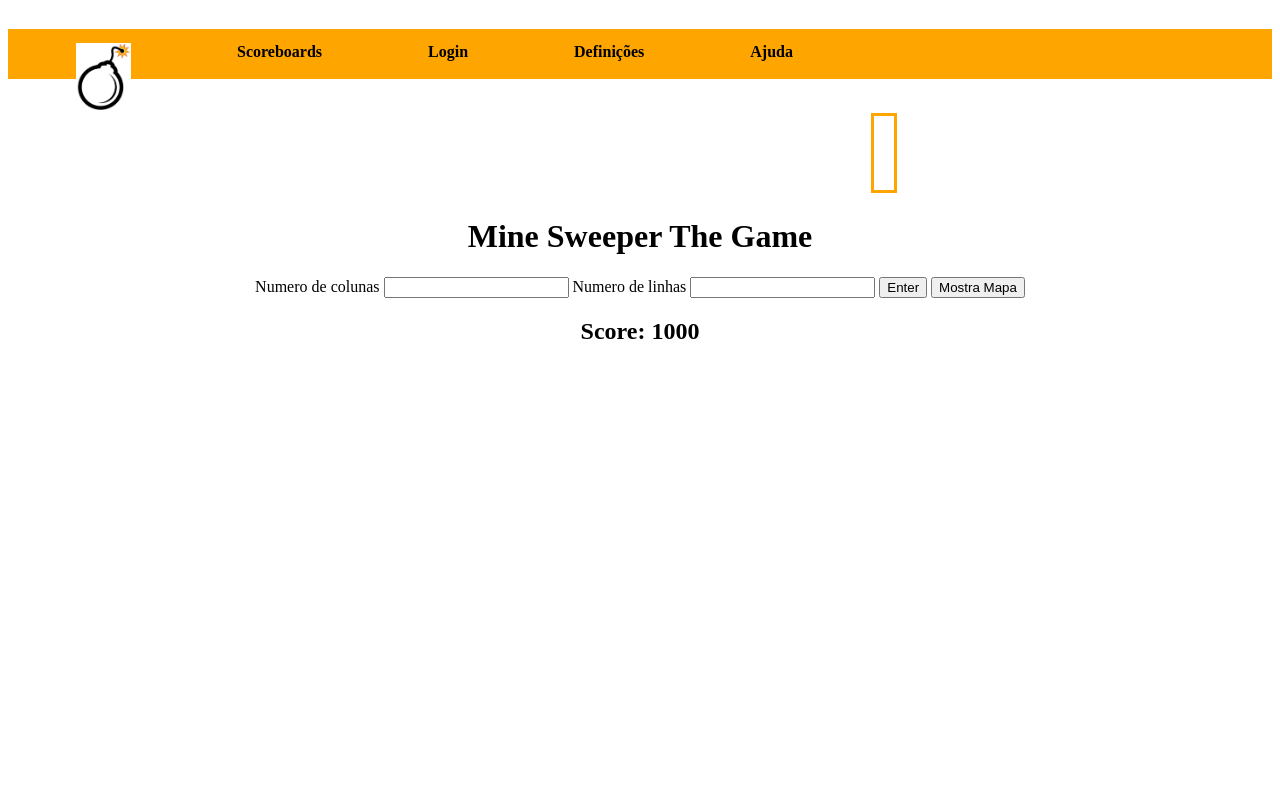
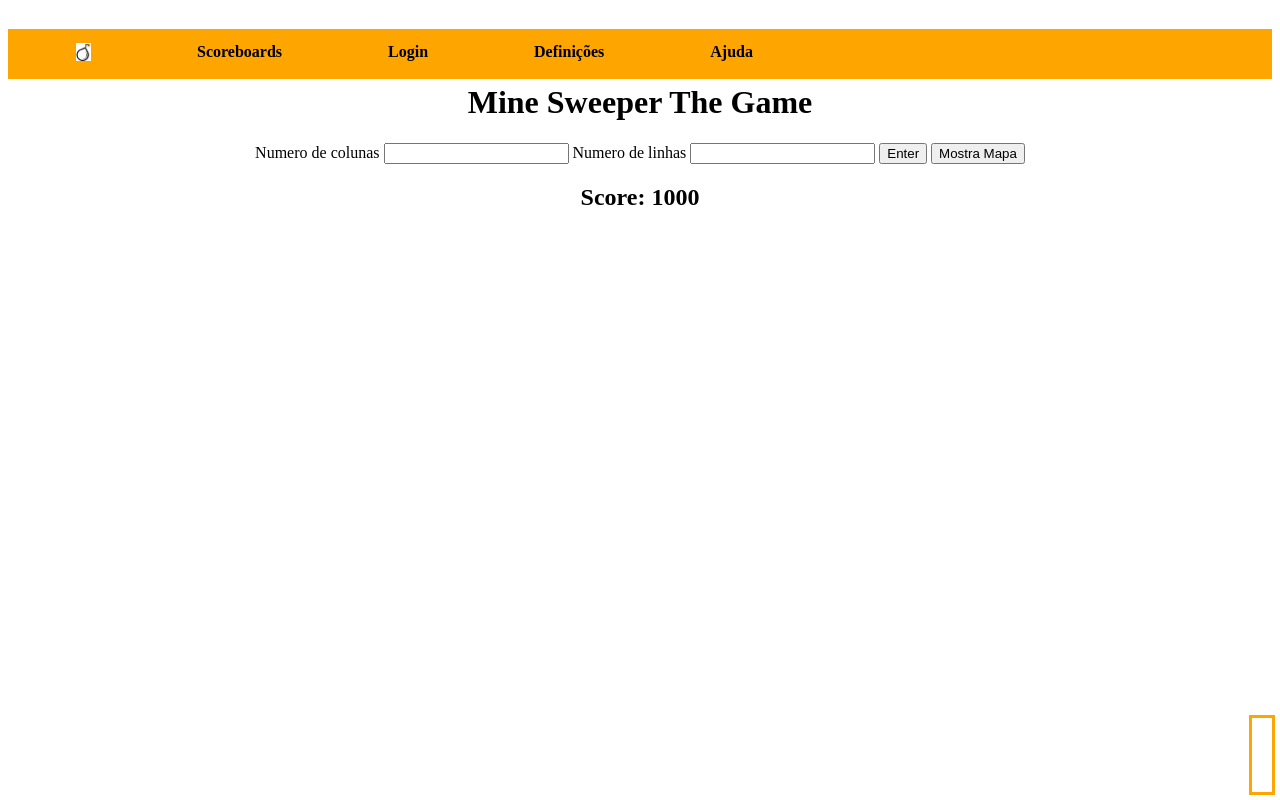
Before and after one commit to JohnGF/MineSweeper, a plain HTML site: page index.html in a window 1280 px wide. Drawn offline with Linux system fonts and the light colour scheme.

Commit message:
update for website

```diff
--- a/MineSweeper.css
+++ b/MineSweeper.css
@@ -15,6 +15,7 @@
 }
 #titulo_jogo{
     text-align: center;
+
 }
 
 table.mapa{
@@ -22,15 +23,16 @@ table.mapa{
     margin-right:auto;
 }
 .fitLogo{
-	width: 55px;
+	width: 15px;
     /* background-image: url("resources/logo.jpg") ; */
 }
 div.menus{
 
     height: 50px;
-
+    /* position: fixed; */
     padding-top: 5px;
-
+    width: 100%;
+    top: 0;
 
 }
 div.menus>ul{
@@ -100,7 +102,9 @@ text-align: center;
     width: fit-content;
     border: 3px solid var(--menu_background);
     padding: 10px;
-
+    position: fixed;
+    bottom:5px;
+    right: 5px;
 }
 .video1{
     margin: auto;
--- a/MineSweeper.js
+++ b/MineSweeper.js
@@ -8,6 +8,7 @@ let td = document.createElement("td");
 let score = document.querySelector("#score");
 var bomb_table = new Array();
 var id_table = new Array();
+
 
 table.addEventListener('contextmenu', e => {
   e.preventDefault();
@@ -25,8 +26,9 @@ function creat_map_aux() {
 };
 
 //working
-function creat_map(r, c, s = 1, prob = 15) {
-    if(bomb_table=!new Array()){var bomb_table = new Array();var id_table = new Array();console.log("reset")}
+function creat_map(r, c, s = 1,prob = 15) {
+    bomb_table = new Array();id_table = new Array();
+    //if(bomb_bit=1){bomb_table = new Array();id_table = new Array();console.log("reset")}
 
     //let mapa=document.querySelector("#mapa")
     //titlo.innerHTML="MineSweeper The game"
@@ -58,6 +60,7 @@ function creat_map(r, c, s = 1, prob = 15) {
     };
     return bomb_table.displ
 };
+
 function change_cell(id,g=1) {
 
     let id_c = id
```
